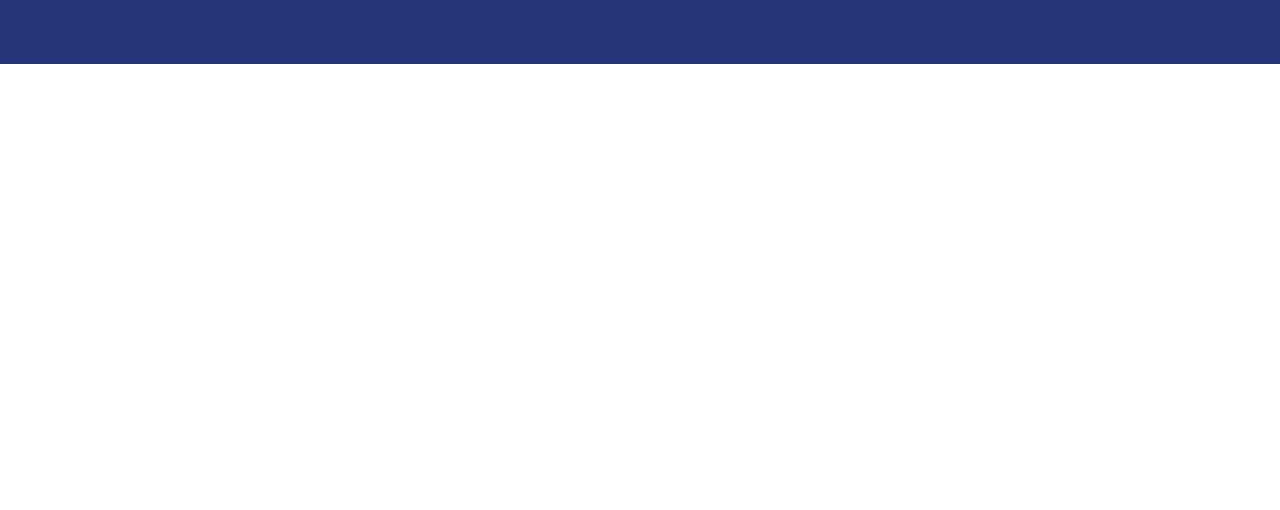
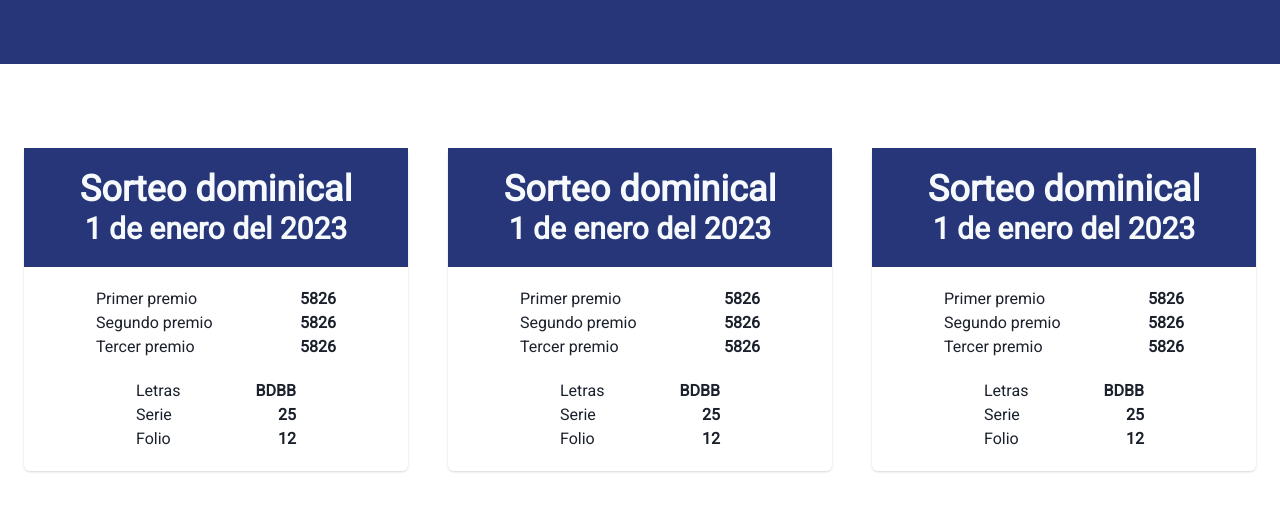
Before and after one commit to JoseAPeralta/lottery-app, a React (Vite) app: page / in a window 1280 px wide. Shown: the top 510 px of the page. Built offline with nearby package versions, Linux system fonts and the light colour scheme.

Commit message:
create LotteryBoard component

```diff
--- a/src/components/navbar/Navbar.tsx
+++ b/src/components/navbar/Navbar.tsx
@@ -3,7 +3,16 @@ import { Flex } from '@chakra-ui/react';
 const Navbar = () => {
   return (
     <nav>
-      <Flex as={'ul'} alignItems={'center'} color={'white'} justifyContent={'end'} gap={'9'} p={'8'} bg={'primary.500'}>
+      <Flex
+        as={'ul'}
+        alignItems={'center'}
+        color={'white'}
+        justifyContent={'end'}
+        gap={'9'}
+        p={'8'}
+        mb={'16'}
+        bg={'primary.500'}
+      >
         {/* <Flex as={'li'}>
           <Link href='#'>Sorteos</Link>
         </Flex>
--- a/src/pages/home/Home.page.tsx
+++ b/src/pages/home/Home.page.tsx
@@ -1,9 +1,15 @@
+import { Flex } from '@chakra-ui/react';
 import { Navbar } from '@/components';
-
+import { LotteryBoard } from './components';
 const Home = () => {
   return (
     <>
       <Navbar />
+      <Flex justifyContent={'center'}>
+        <LotteryBoard />
+        <LotteryBoard />
+        <LotteryBoard />
+      </Flex>
     </>
   );
 };
--- /dev/null
+++ b/src/pages/home/components/LotteryBoard.tsx
@@ -0,0 +1,50 @@
+import { Card, CardHeader, CardBody, Box, Heading, Text, Flex } from '@chakra-ui/react';
+
+const LotteryBoard = () => {
+  return (
+    <>
+      <Card as={'section'} w={'96'} m='5'>
+        <CardHeader as={'header'} textAlign='center' bg={'primary.500'} color={'gray.50'}>
+          <Heading as={'h2'} size={'xl'}>
+            Sorteo dominical
+          </Heading>
+          <Heading as={'h3'} size={'lg'}>
+            1 de enero del 2023
+          </Heading>
+        </CardHeader>
+
+        <CardBody>
+          <Flex as='section' justifyContent={'center'}>
+            <Box w={'60'}>
+              <Flex as={'p'} justifyContent={'space-between'}>
+                Primer premio <Text as='b'>5826</Text>
+              </Flex>
+              <Flex as={'p'} justifyContent={'space-between'}>
+                Segundo premio <Text as='b'>5826</Text>
+              </Flex>
+              <Flex as={'p'} justifyContent={'space-between'}>
+                Tercer premio <Text as='b'>5826</Text>
+              </Flex>
+            </Box>
+          </Flex>
+
+          <Flex as='section' justifyContent={'center'}>
+            <Box w={'40'} pt={'5'}>
+              <Flex as={'p'} justifyContent={'space-between'}>
+                Letras <Text as='b'>BDBB</Text>
+              </Flex>
+              <Flex as={'p'} justifyContent={'space-between'}>
+                Serie <Text as='b'>25</Text>
+              </Flex>
+              <Flex as={'p'} justifyContent={'space-between'}>
+                Folio <Text as='b'>12</Text>
+              </Flex>
+            </Box>
+          </Flex>
+        </CardBody>
+      </Card>
+    </>
+  );
+};
+
+export default LotteryBoard;
--- /dev/null
+++ b/src/pages/home/components/index.ts
@@ -0,0 +1 @@
+export { default as LotteryBoard } from './LotteryBoard';
--- a/src/theme.ts
+++ b/src/theme.ts
@@ -10,7 +10,7 @@ const theme = extendTheme({
       500: '#263679',
     },
     secondary: {
-      500: '#263679',
+      500: '#E5211E',
     },
   },
 });
```
Also changed, not shown: 1 other file (tests, documents, lock files or other folders).
